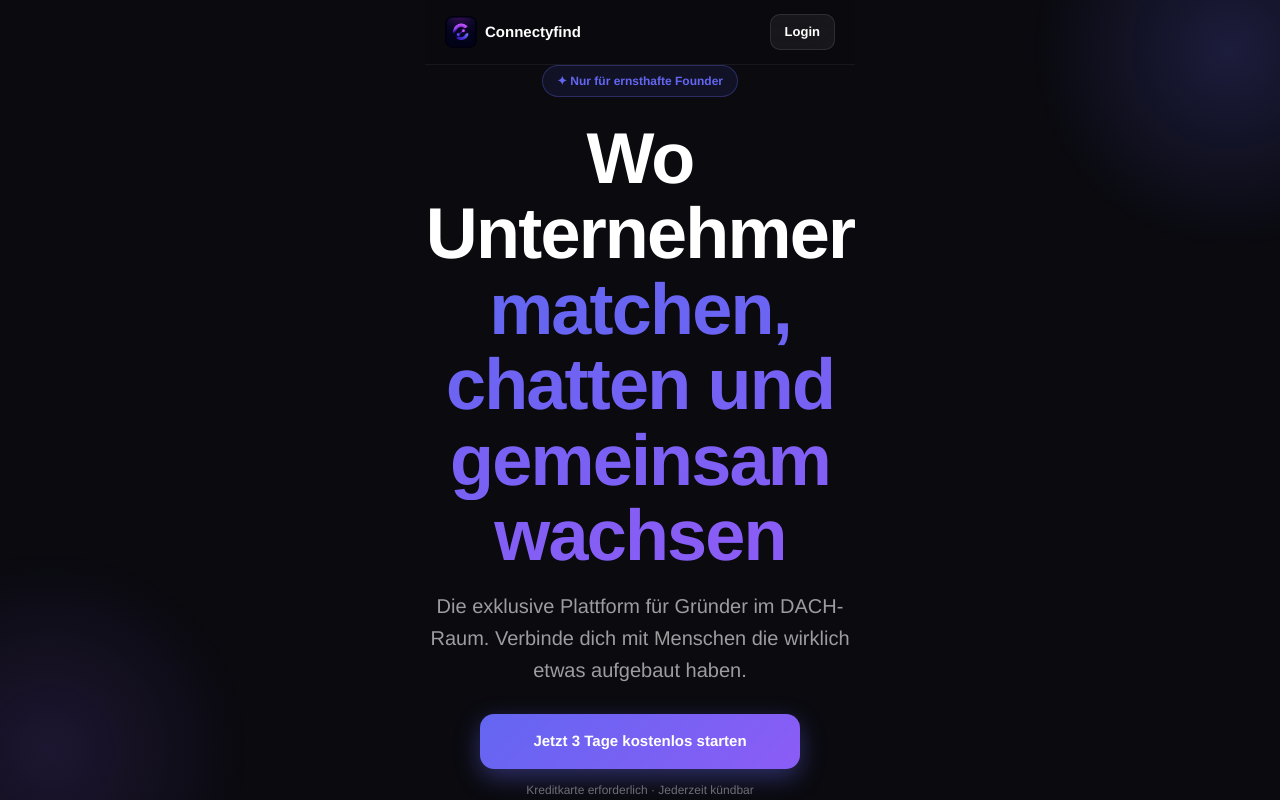
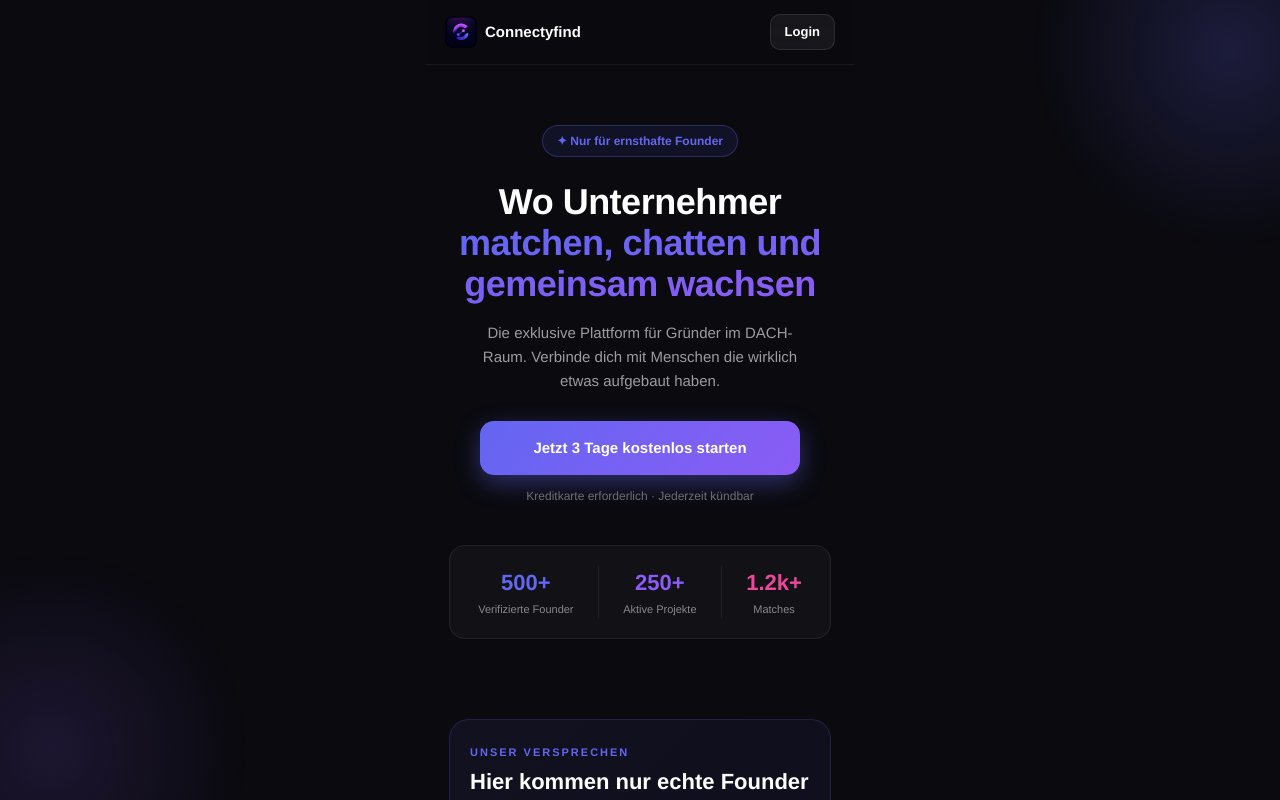
Before and after one commit to flaviociraci-boop/founder-platform, a Next.js app: page / in a window 1280 px wide. Shown: the top 800 px of the page. Built offline with nearby package versions, Linux system fonts and the light colour scheme; no server answers.

Commit message:
Revert "Desktop layout: Hero section only — lg: breakpoint scaling"
This reverts commit 54cfb338909f31b8c61d0e2fbb4aaef0346318da.

```diff
--- a/app/components/LandingPage.tsx
+++ b/app/components/LandingPage.tsx
@@ -74,31 +74,24 @@ export default function LandingPage() {
       </nav>
 
       {/* Hero */}
-      <section
-        className="pt-[60px] pb-10 px-6 lg:max-w-7xl lg:mx-auto lg:px-8 lg:pt-30 lg:pb-20"
-        style={{ position: "relative", zIndex: 1, textAlign: "center" }}
-      >
-        <div className="lg:max-w-[1000px] lg:mx-auto">
+      <section style={{ padding: "60px 24px 40px", position: "relative", zIndex: 1, textAlign: "center" }}>
         <div style={{
           display: "inline-block", padding: "6px 14px", marginBottom: 24,
           background: "rgba(99,102,241,0.1)", border: "1px solid rgba(99,102,241,0.3)",
           borderRadius: 20, fontSize: 12, fontWeight: 600, color: "#6366f1",
         }}>✦ Nur für ernsthafte Founder</div>
 
-          <h1
-            className="text-4xl leading-[1.15] tracking-[-0.5px] lg:text-7xl lg:leading-[1.05] lg:tracking-tight"
-            style={{ fontWeight: 800, margin: "0 0 16px" }}
-          >
+        <h1 style={{
+          fontSize: 36, fontWeight: 800, margin: "0 0 16px",
+          lineHeight: 1.15, letterSpacing: -0.5,
+        }}>
           Wo Unternehmer<br />
           <span style={{ background: "linear-gradient(135deg, #6366f1, #8b5cf6)", WebkitBackgroundClip: "text", WebkitTextFillColor: "transparent" }}>
             matchen, chatten und<br />gemeinsam wachsen
           </span>
         </h1>
 
-          <p
-            className="text-[15px] max-w-[340px] mx-auto lg:text-xl lg:max-w-[640px]"
-            style={{ color: "rgba(255,255,255,0.6)", lineHeight: 1.6, margin: "0 0 28px" }}
-          >
+        <p style={{ fontSize: 15, color: "rgba(255,255,255,0.6)", lineHeight: 1.6, margin: "0 0 28px", maxWidth: 340, marginLeft: "auto", marginRight: "auto" }}>
           Die exklusive Plattform für Gründer im DACH-Raum. Verbinde dich mit Menschen die wirklich etwas aufgebaut haben.
         </p>
 
@@ -111,7 +104,6 @@ export default function LandingPage() {
         }}>Jetzt 3 Tage kostenlos starten</button>
 
         <p style={{ marginTop: 12, fontSize: 12, color: "rgba(255,255,255,0.4)" }}>Kreditkarte erforderlich · Jederzeit kündbar</p>
-        </div>
 
         {/* Stats */}
         <div style={{
```
Lines whose indentation alone changed are shown as unchanged.
